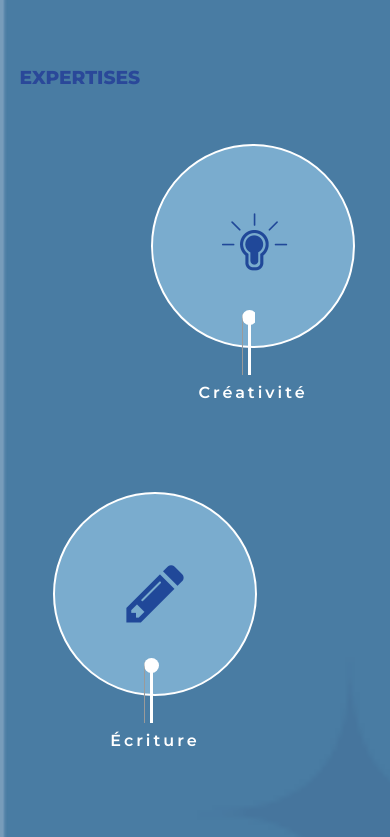
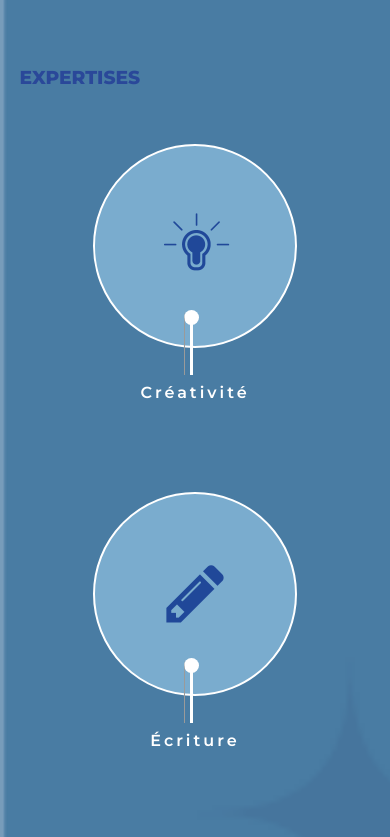
Before and after one commit to Alicia-bot/studio, a plain HTML site: page index.html in a window 390 px wide. Shown: the part 1000-1837 px from the top of the page. Drawn offline with Linux system fonts and the light colour scheme.

Commit message:
Add files via upload

```diff
--- a/CSS/style.css
+++ b/CSS/style.css
@@ -452,3 +452,9 @@ li, p {
 	}
 
 }
+
+@media (min-width: 350px) and (max-width: 850px) {
+	.l1, .l2, .l3 {
+		left: 0;
+	}
+}
```
